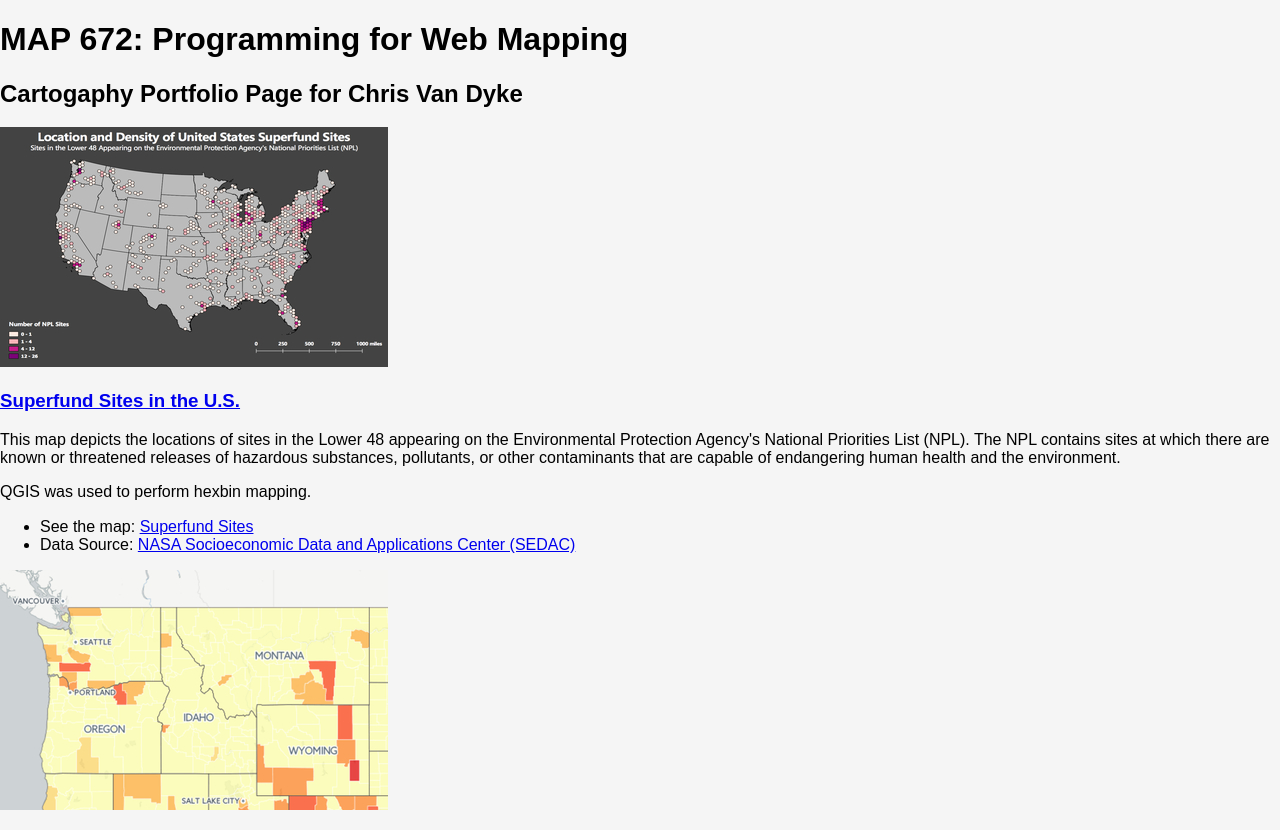
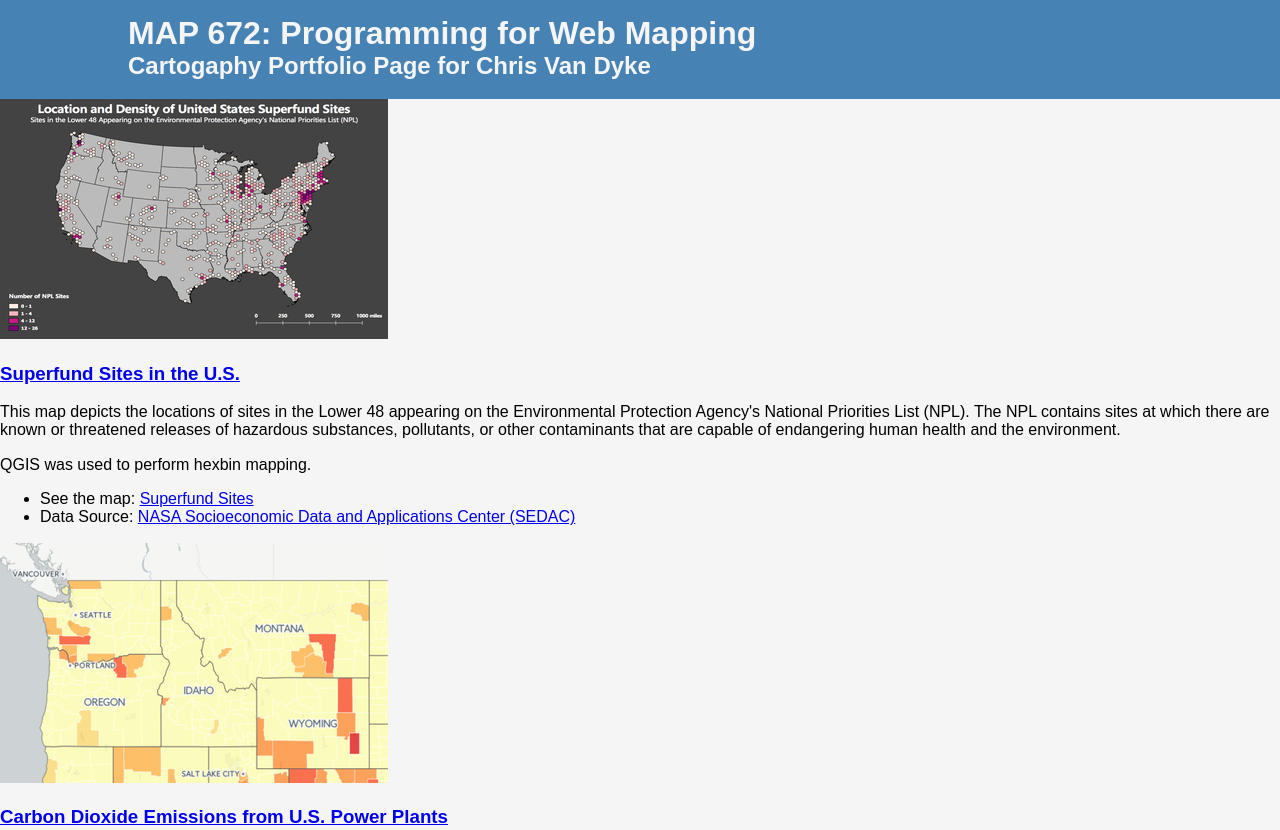
Before and after one commit to cvandyke97/cvandyke97.github.io, a plain HTML site: page index.html in a window 1280 px wide. Shown: the top 830 px of the page. Drawn offline with nearby package versions, Linux system fonts and the light colour scheme; a web font is replaced by a local one.

Commit message:
add style rules

```diff
--- a/index.html
+++ b/index.html
@@ -7,18 +7,42 @@
 
 <meta name='viewport' content='initial-scale=1,maximum-scale=1,user-scalable=no' />
 
+
 <link rel="stylesheet" href="https://cdnjs.cloudflare.com/ajax/libs/normalize/3.0.3/normalize.min.css" />
 
 <link href='http://fonts.googleapis.com/css?family=Imprima' rel='stylesheet' type='text/css'>
+<link href='https://fonts.google.com/specimen/Imprima?selection.family=Imprima' rel='stylesheet' type='text/css'>
 
 <style>
 
-   body {
+    header {
+        width: 100%;
+        min-width: 800px;
+        margin: 0 auto;
+        background: steelblue;
+        padding: 15px 0 20px;
+    }
+    h1 {
+        font-family: Dosis, sans-serif;
+        color: #375671;
+        width: 80%;
+        margin: 0 auto;
+        color: whitesmoke;
+    }
+    h2 {
+        font-family: Dosis, sans-serif;
+        color: #375671;
+        width: 80%;
+        margin: 0 auto;
+        color: whitesmoke;
+    }
+    body {
         background: #f5f5f5;
         font-family: Imprima, sans-serif;
     }
 
 </style>
+
 </head>
 
 <body>
```
